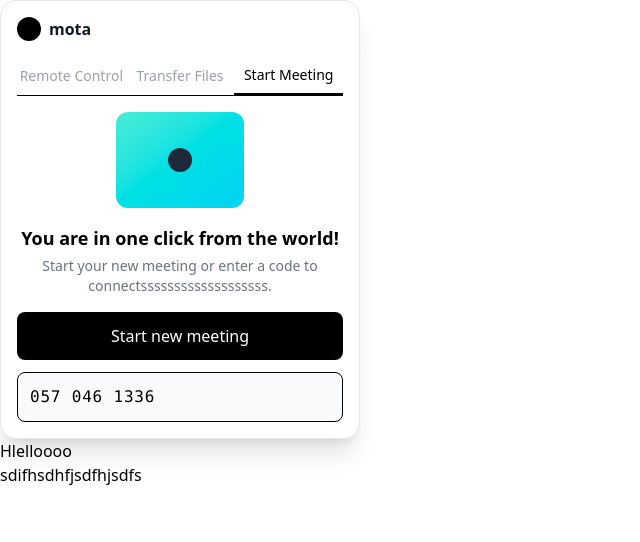
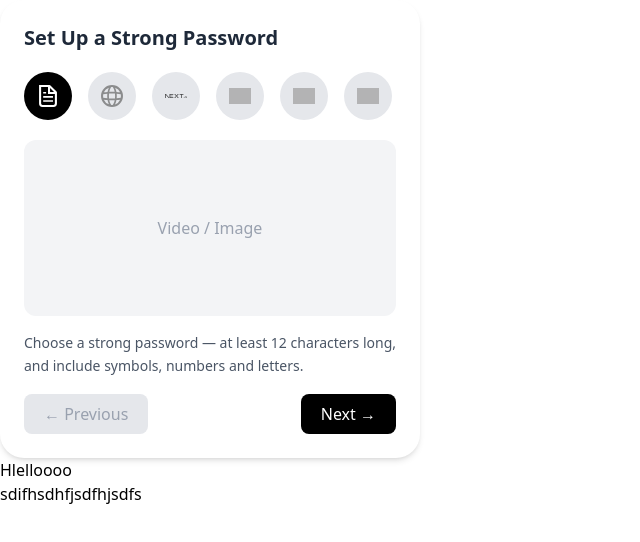
Before and after one commit to theodhorex/hackathon, a Next.js app: page / in a window 1280 px wide. Shown: the top 542 px of the page, without its empty margins (0-640 px from the left). Built offline with nearby package versions, Linux system fonts and the light colour scheme; grey boxes are pictures that could not be loaded.

Commit message:
kevin extensionV2

```diff
--- /dev/null
+++ b/app/components/ExtensionPanel_1.tsx
@@ -0,0 +1,103 @@
+"use client";
+
+import React, { useState } from "react";
+import Image from "next/image";
+
+export default function ExtensionPanel() {
+  const [active, setActive] = useState<string>("password");
+  const [step, setStep] = useState<number>(3);
+  const totalSteps = 6;
+
+  const tabs = [
+    { id: "password", icon: "/file.svg" },
+    { id: "recovery", icon: "/globe.svg" },
+    { id: "next", icon: "/next.svg" },
+    { id: "folder", icon: "/folder.svg" },
+    { id: "user", icon: "/user.svg" },
+    { id: "flag", icon: "/flag.svg" },
+  ];
+
+  const title = {
+    password: "Set Up a Strong Password",
+    recovery: "Back Up Your Recovery Phrase",
+    next: "Next Step",
+    folder: "Folder Access",
+    user: "User Setup",
+    flag: "Final Step"
+  }[active];
+
+  return (
+    <div className="w-[420px] bg-white rounded-3xl shadow-md p-6 space-y-5">
+
+      {/* TITLE */}
+      <h2 className="text-xl font-semibold text-gray-800">{title}</h2>
+
+      {/* ICON BAR (TOP) */}
+      <div className="flex gap-4">
+        {tabs.map((t) => (
+          <button
+            key={t.id}
+            onClick={() => setActive(t.id)}
+            className={`w-12 h-12 rounded-full flex items-center justify-center transition
+            ${active === t.id ? "bg-black" : "bg-gray-200"}`}
+          >
+            <Image
+              src={t.icon}
+              alt={t.id}
+              width={22}
+              height={22}
+              className={`${active === t.id ? "invert brightness-0" : "opacity-70"}`}
+            />
+          </button>
+        ))}
+      </div>
+
+      {/* CONTENT AREA */}
+      <div className="space-y-4">
+
+        {/* Only show progress bar on recovery tab */}
+        {active === "recovery" && (
+          <div className="flex items-center gap-3">
+            <div className="flex-1 h-2 bg-gray-200 rounded-full overflow-hidden">
+              <div
+                className="h-full bg-black"
+                style={{ width: `${(step / totalSteps) * 100}%` }}
+              />
+            </div>
+            <span className="text-sm text-gray-600">{step}/{totalSteps}</span>
+          </div>
+        )}
+
+        {/* VIDEO / IMAGE BOX */}
+        <div className="rounded-xl bg-gray-100 h-44 flex items-center justify-center text-gray-400">
+          Video / Image
+        </div>
+
+        {/* DESCRIPTION */}
+        {active === "password" && (
+          <p className="text-sm text-gray-600 leading-relaxed">
+            Choose a strong password — at least 12 characters long, and
+            include symbols, numbers and letters.
+          </p>
+        )}
+
+        {active === "recovery" && (
+          <p className="text-sm text-gray-600 leading-relaxed">
+            Write down your recovery phrase and store it securely offline.
+            This phrase is your backup; losing it means losing access to your wallet permanently.
+          </p>
+        )}
+
+        {/* BUTTONS */}
+        <div className="flex justify-between">
+          <button className="px-5 py-2 rounded-lg bg-gray-200 text-gray-400 cursor-not-allowed">
+            ← Previous
+          </button>
+          <button className="px-5 py-2 rounded-lg bg-black text-white">
+            Next →
+          </button>
+        </div>
+      </div>
+    </div>
+  );
+}
--- a/app/page.tsx
+++ b/app/page.tsx
@@ -1,10 +1,11 @@
 import Image from "next/image";
 import ExtensionPanel from "./components/ExtensionPanel";
+import ExtensionPanel_1 from "./components/ExtensionPanel_1";
 
 export default function Home() {
   return (
     <div>
-      <ExtensionPanel />
+      <ExtensionPanel_1 />
       <h1>Hlelloooo</h1>
       <h1>sdifhsdhfjsdfhjsdfs</h1>
 
```
